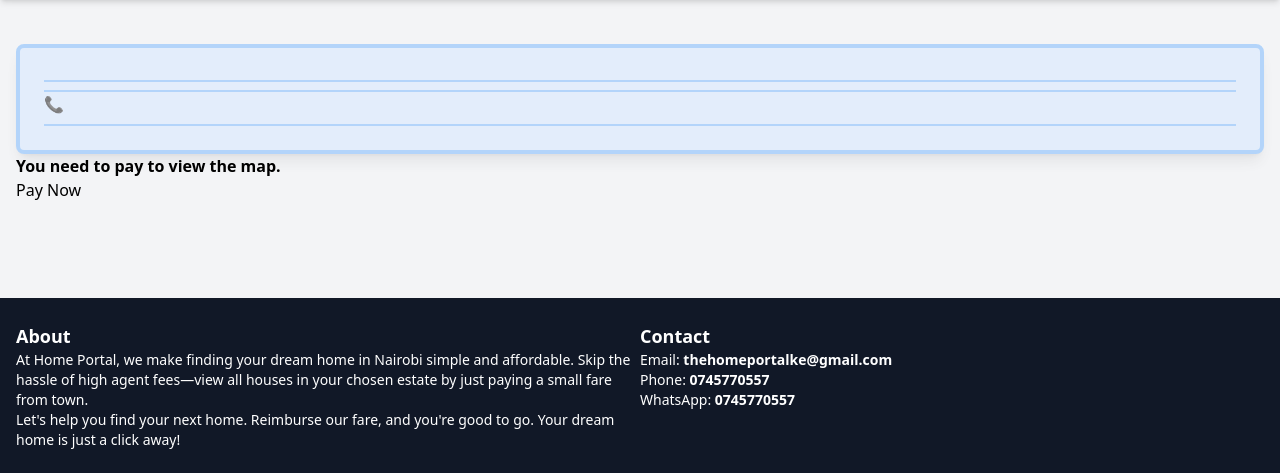
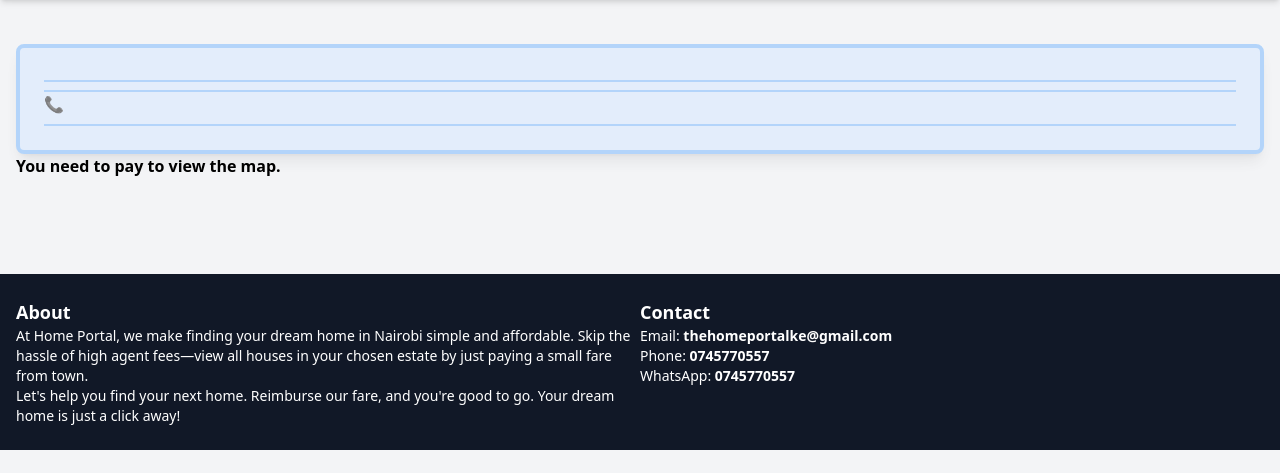
Before and after one commit to Newton-Shivachi/portalhome, a Django app: template houses/templates/houses/house_detail.html in a window 1280 px wide. Shown: the part 52-525 px from the top of the page. Run offline with Django 5.2, Linux system fonts and the light colour scheme; the template is opened without the code that fills it, so the values that code supplies are empty; some libraries are stand-ins or nearby versions.

Commit message:
Update house_detail.html

```diff
--- a/houses/templates/houses/house_detail.html
+++ b/houses/templates/houses/house_detail.html
@@ -17,7 +17,6 @@
     <div id="all-houses-map" style="height: 400px;"></div>
 {% else %}
     <p><strong>You need to pay to view the map.</strong></p>
-    <a href="{% url 'pay_for_location' house.location %}" class="btn btn-primary">Pay Now</a>
 {% endif %}
 
 <!-- Include LeafletJS -->
```
